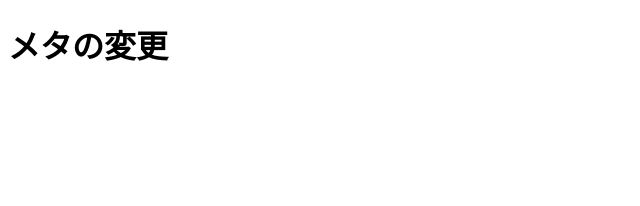
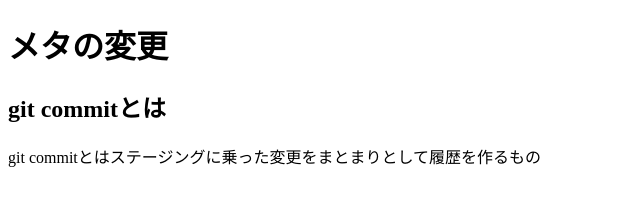
Before and after one commit to Oshu2228/html, a plain HTML site: page index.html in a window 1280 px wide. Shown: the whole page, without its empty margins (0-640 px from the left). Drawn offline with Linux system fonts and the light colour scheme.

Commit message:
git commitの説明をindex.htmlに追加

```diff
--- a/index.html
+++ b/index.html
@@ -9,6 +9,8 @@
 </head>
 <body>
   <h1>メタの変更</h1>
+  <h2>git commitとは</h2>
+  <p>git commitとはステージングに乗った変更をまとまりとして履歴を作るもの</h2>
   <script type="text/javascript" src="./app.js"></script>
 </body>
 </html>
```
